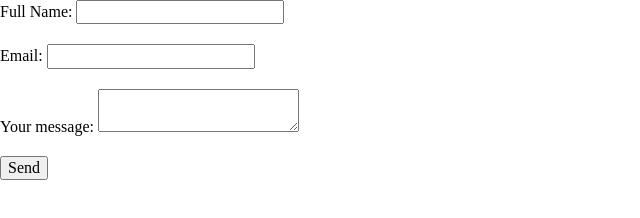
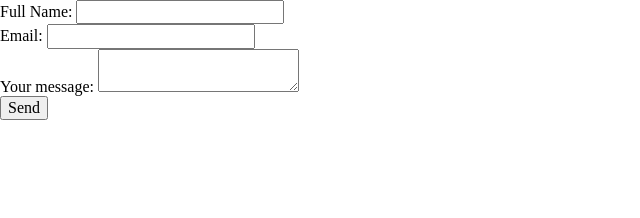
Before and after one commit to IT-Olivia/HTML-FORMS, a plain HTML site: page index.html in a window 1280 px wide. Shown: the whole page, without its empty margins (0-640 px from the left). Drawn offline with nearby package versions, Linux system fonts and the light colour scheme.

Commit message:
Update index.html

```diff
--- a/index.html
+++ b/index.html
@@ -9,12 +9,7 @@
       rel="stylesheet"
       type="text/css"
     />
-    <style>
-      /* Add custom CSS for spacing between form elements */
-      form > div {
-        margin-bottom: 20px; /* Add margin between each form field */
-      }
-    </style>
+    <link href="style.css" rel="stylesheet" type="text/css" />
   </head>
   <body>
     <main>
```
